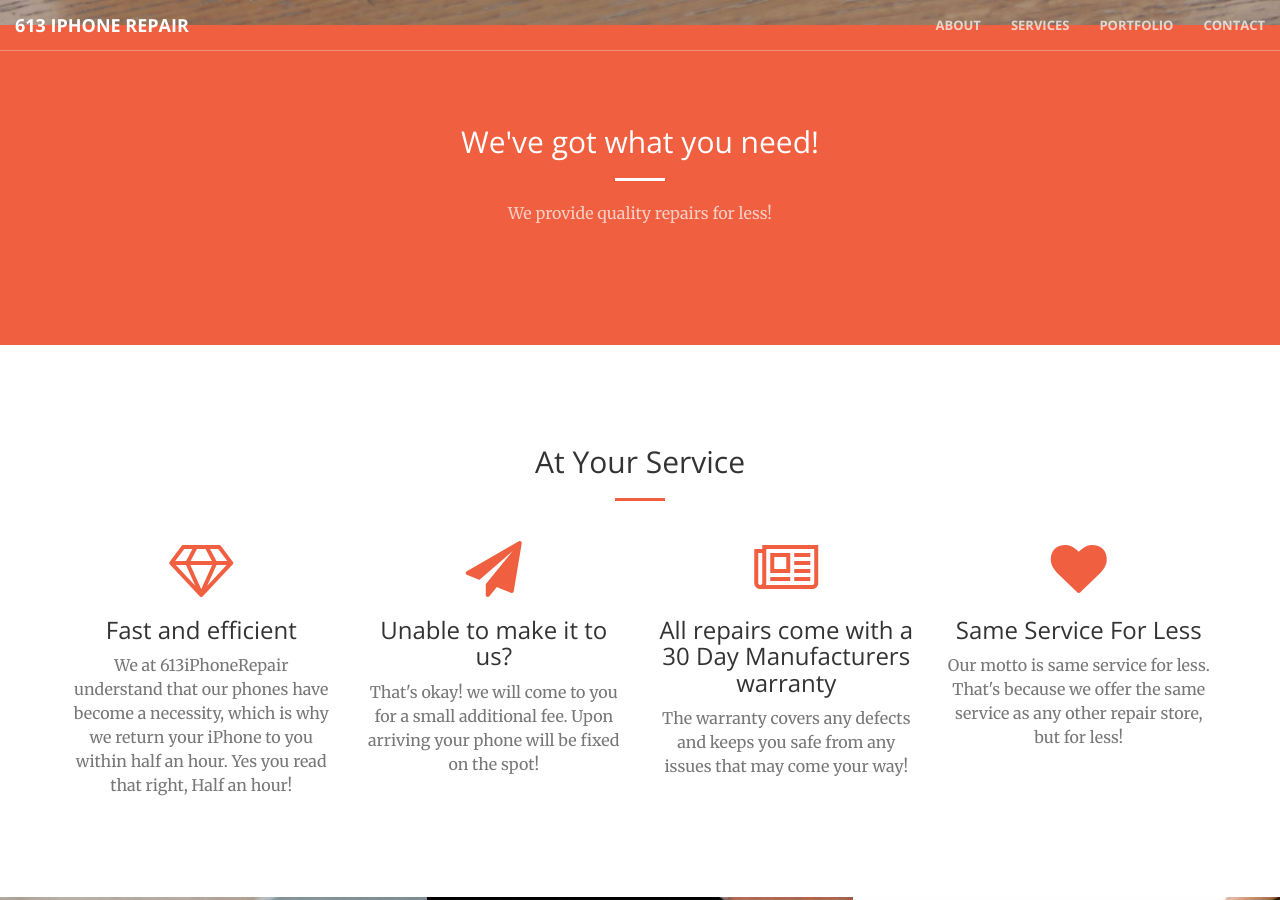
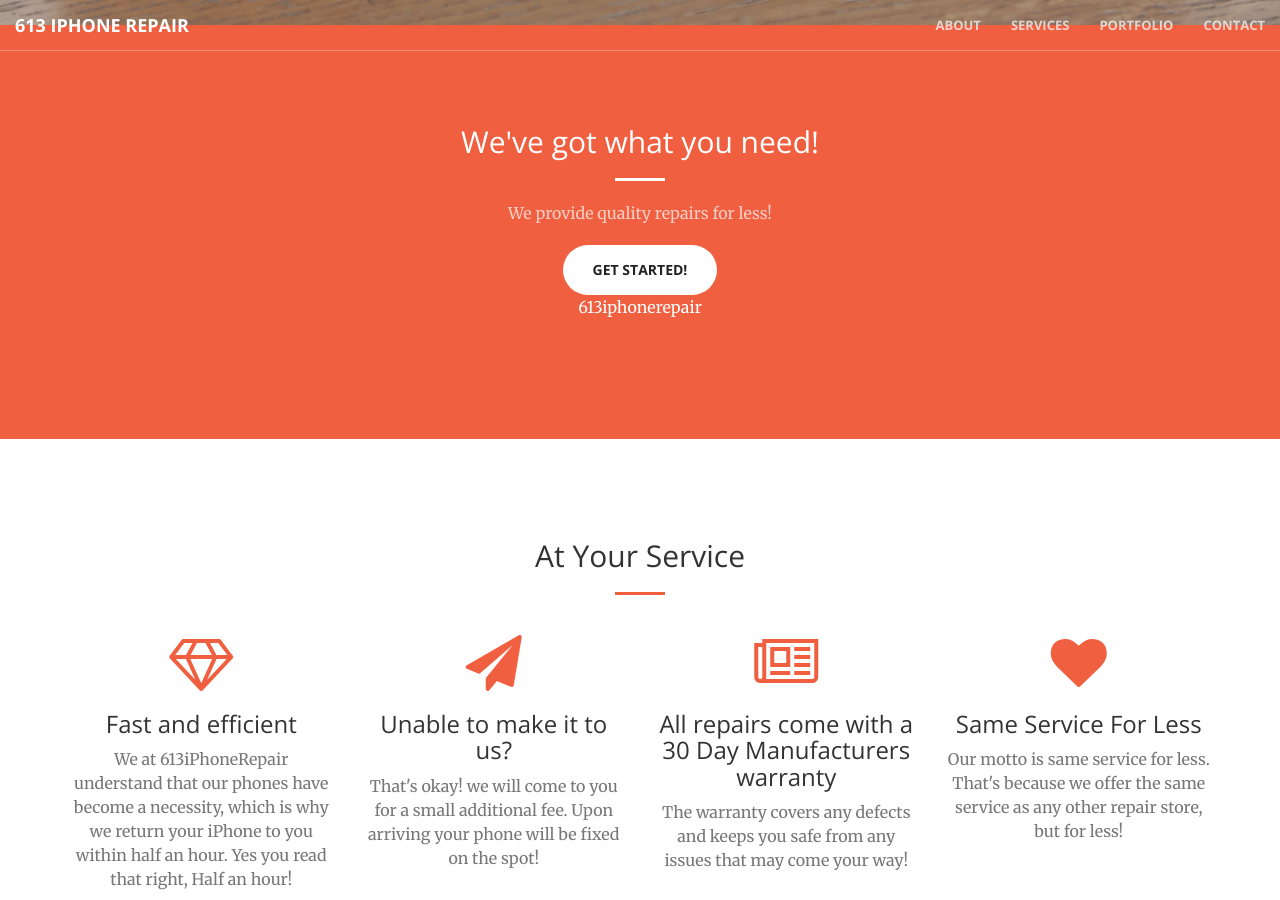
Before and after one commit to SuhaibElkomy/613iphonerepair, a Jekyll site: the page built from index.html, in a window 1280 px wide and 900 px high, scrolled down 875 px. Built offline with Jekyll 4.4.1, drawn with Linux system fonts in a browser that asks for light colours.

Commit message:
Update call-to-action.html

```diff
--- a/_includes/call-to-action.html
+++ b/_includes/call-to-action.html
@@ -5,10 +5,8 @@
                 <h2 class="section-heading">We've got what you need!</h2>
                 <hr class="light">
                 <p class="text-faded">We provide quality repairs for less!</p>
-                <a href="https://facebook.com/613iphonerepair">
-
-
-
+                <a href="facebook.com/613iphonerepair" class="btn btn-default btn-xl">Get Started!</a>
+                <p>613iphonerepair</p>
             </a>
             </div>
         </div>
```
